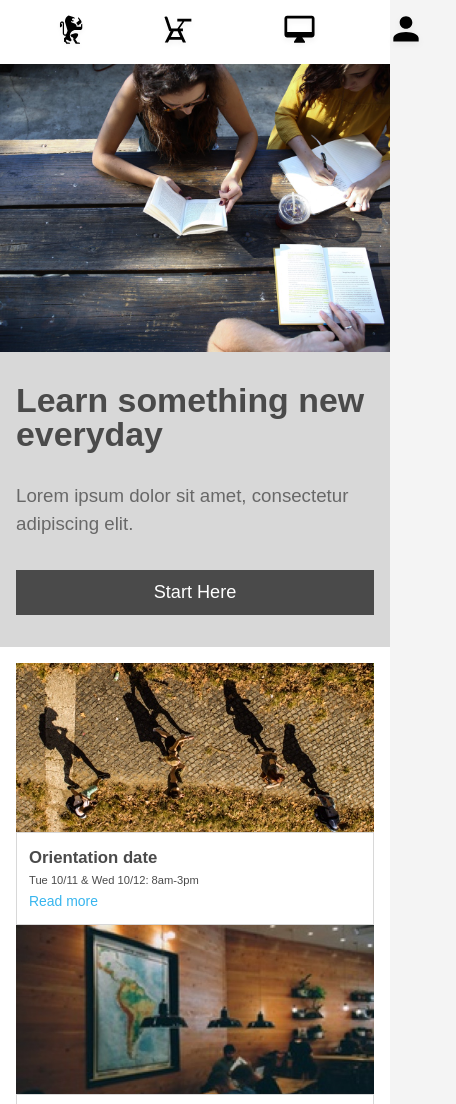
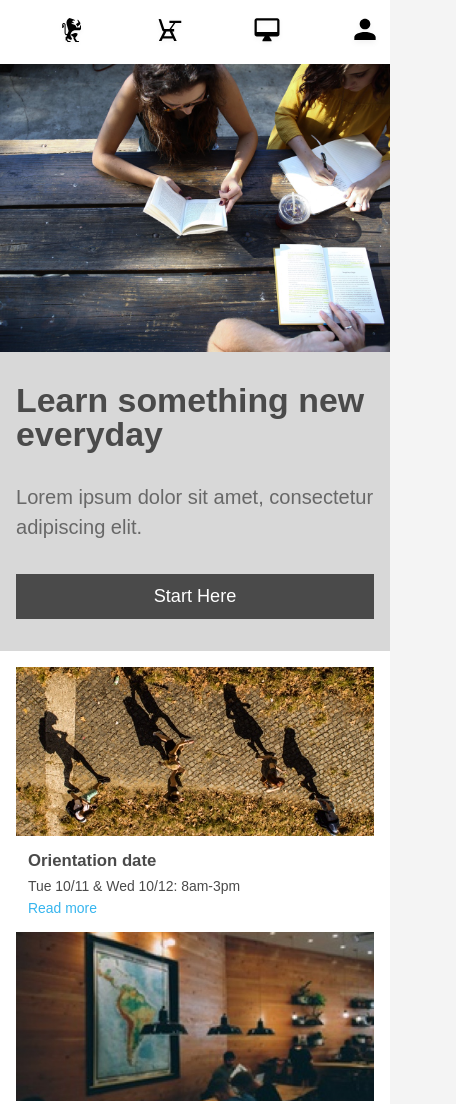
Before and after one commit to cwarre33/Colmar-Academy, a plain HTML site: page index.html in a window 390 px wide. Shown: the top 1104 px of the page, 456 px wide, since content can reach past the window. Drawn offline with Linux system fonts and the light colour scheme.

Commit message:
Finished first half of website, configuring href's last

```diff
--- a/style.css
+++ b/style.css
@@ -67,17 +67,18 @@ nav a img {
     nav span {
         display: none;
     }
-    nav {
-        flex-direction: row;
-        justify-content: center;
-    }
     nav a:hover {
         background-color: #D8D8D8;
     }
+    nav {
+        gap: 0;
+    }
     nav a img {
-        display: inline;
-        padding-left: 0;
-        padding: 2.2em;
+        display: flex;
+        flex-direction: column;
+        align-items: center;
+        padding: calc(3.2px + 8vw);
+
     }
 }
 
@@ -117,7 +118,7 @@ nav a img {
     line-height: 1;
 }
 .start-content p {
-    font-size: calc(1.2em + 0.5vw);
+    font-size: calc(1.3em + 0.5vw);
     line-height: 1.5;
     color: #686868;
     margin-bottom: 30px;
@@ -244,7 +245,6 @@ nav a img {
 
 .text .read-details {
     color: #4A4A4A;
-    font-size: 0.8em
 }
 
 .text .read-more {
@@ -285,4 +285,8 @@ nav a img {
         flex: 1;
     }
 
+    .stacked-link {
+        border: none;
+    }
+
 }
```
